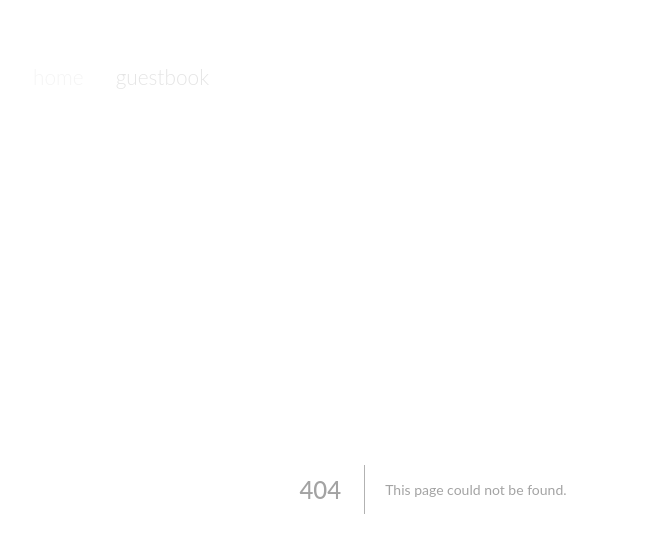
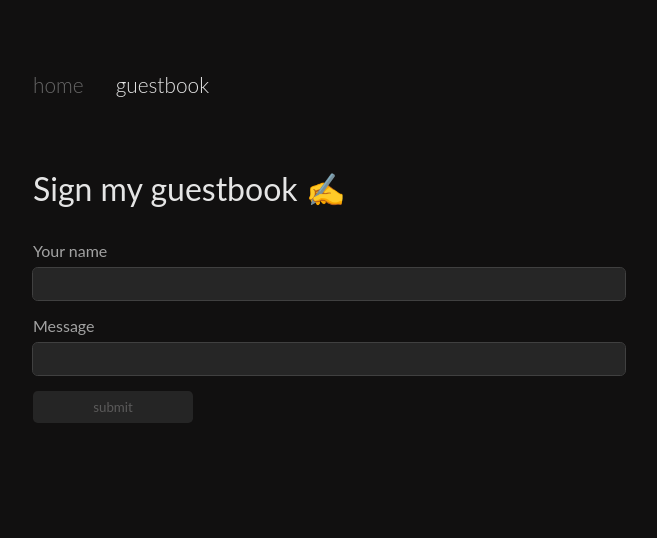
Before and after one commit to compsci-adl/2023-WebDev-Workshop, a Next.js app in the folder react/: page /guestbook in a window 1280 px wide. Before the commit this address had no page. Shown: the top 538 px of the page, without its empty margins (207-864 px from the left). Built offline with nearby package versions, Linux system fonts and the light colour scheme.

Commit message:
Implement client-side guestbook with 1 eslint error

```diff
--- /dev/null
+++ b/react/app/guestbook/page.jsx
@@ -0,0 +1,100 @@
+'use client';
+
+import styles from './page.module.css';
+import { v4 } from 'uuid';
+import { useState, useCallback } from 'react';
+
+export default function GuestBook() {
+    /* TODO explain useState and how its different from the vanilla approach */
+    const [comments, setComments] = useState([]);
+    const [name, setName] = useState('');
+    const [content, setContent] = useState('');
+
+    /* Maybe explain why useCallback is used to prevent unnecessary re-renders? */
+    const handleSubmit = useCallback(
+        (event) => {
+            event.preventDefault();
+
+            const newComment = {
+                id: v4(),
+                name,
+                content,
+                nLikes: 0,
+                hasLiked: false,
+            };
+
+            setComments([...comments, newComment]);
+            setName('');
+            setContent('');
+        },
+        [comments, name, content]
+    );
+
+    const updateName = useCallback((e) => {
+        setName(e.target.value);
+    }, []);
+
+    const updateContent = useCallback((e) => {
+        setContent(e.target.value);
+    }, []);
+
+    const updateLikes = (index) => {
+        const updatedComments = [...comments];
+        updatedComments[index].nLikes += updatedComments[index].hasLiked ? -1 : 1;
+        updatedComments[index].hasLiked = !updatedComments[index].hasLiked;
+        setComments(updatedComments);
+    };
+
+    return (
+        <>
+            <main>
+                <h1 className={styles.guestbookTitle}>Sign my guestbook ✍️</h1>
+
+                <form id="submit-form" className={styles.inputs} onSubmit={handleSubmit}>
+                    <label htmlFor="guestbook-name">Your name</label>
+                    <input
+                        name="name"
+                        className={styles.guestbookInput}
+                        type="text"
+                        maxLength="20"
+                        required
+                        value={name}
+                        onChange={updateName}
+                    />
+                    <label htmlFor="guestbook-message">Message</label>
+                    <input
+                        name="content"
+                        className={styles.guestbookInput}
+                        type="text"
+                        maxLength="50"
+                        required
+                        value={content}
+                        onChange={updateContent}
+                    />
+                    <input
+                        id="guestbook-button"
+                        className={styles.guestbookButton}
+                        type="submit"
+                        value="submit"
+                    />
+                </form>
+
+                <section id="guestbook-comments" className={styles.guestbookComments}>
+                    {comments.map((comment, index) => (
+                        <div key={comment.id} className={styles.guestbookComment}>
+                            <h3>{comment.name}</h3>
+                            <p className={styles.commentContent}>{comment.content}</p>
+                            <button
+                                onClick={() => updateLikes(index)}
+                                className={styles.likeButton}
+                            >
+                                {`${comment.nLikes} likes`}
+                            </button>
+                        </div>
+                    ))}
+                </section>
+            </main>
+            <footer></footer>
+        </>
+    );
+}
```
